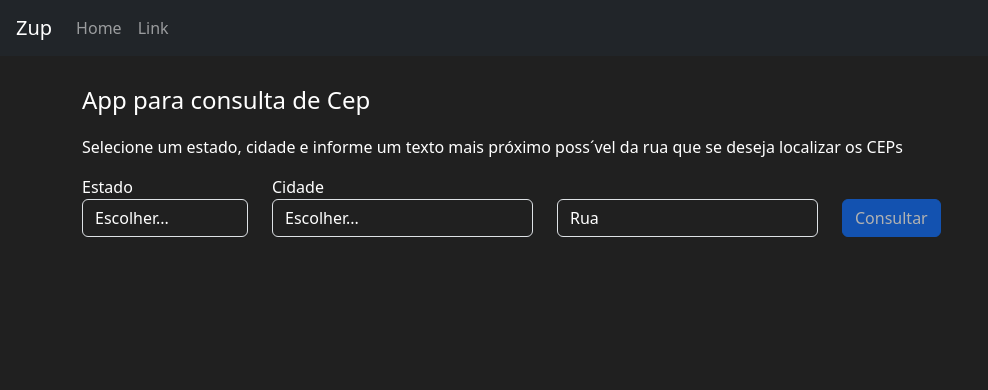
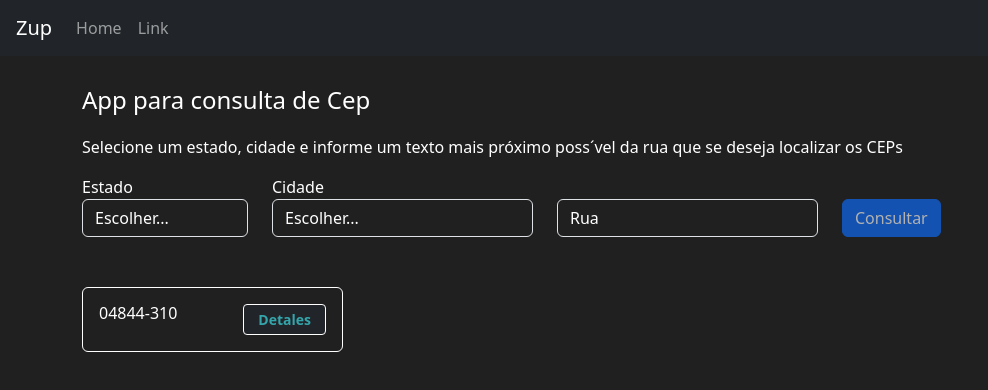
Before and after one commit to cassiorangel/zup-dev, an Angular app: page /lugares in a window 1280 px wide. Shown: the top 390 px of the page, without its empty margins (0-988 px from the left). Built offline with nearby package versions, Linux system fonts and the light colour scheme.

Commit message:
ajustes css

```diff
--- a/src/app/endereco/lugares/lugares.component.html
+++ b/src/app/endereco/lugares/lugares.component.html
@@ -40,4 +40,16 @@
         </div>
 
     </form>
+
+    <div class="row topo">
+        <div class="col-md-3">
+            <div class="card">
+                <div class="card-body">
+                  <h6 class="card-title">04844-310 <button type="button" class="btn btn-dark btn-sm bt-lk">Detales</button></h6>
+
+                </div>
+              </div>
+        </div>
+    </div>
+
 </div>
--- a/src/app/endereco/lugares/lugares.component.scss
+++ b/src/app/endereco/lugares/lugares.component.scss
@@ -58,3 +58,25 @@ form [type="password"] {
     /* Microsoft Edge */
     color: #fff;
 }
+
+.card {
+    border: 1px solid #fff;
+    background-color: #202020;
+}
+
+.card-title {
+    color: #fff;
+}
+
+.topo {
+    margin-top: 50px;
+}
+
+.bt-lk {
+    float: right;
+    padding-left: 14px;
+    padding-right: 14px;
+    border: 1px solid #fff;
+    color: rgb(52, 165, 171);
+    font-weight: 600;
+}
```
